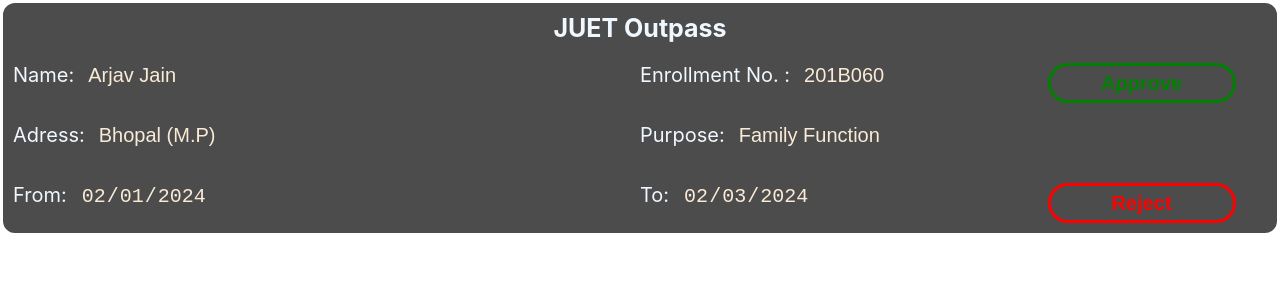
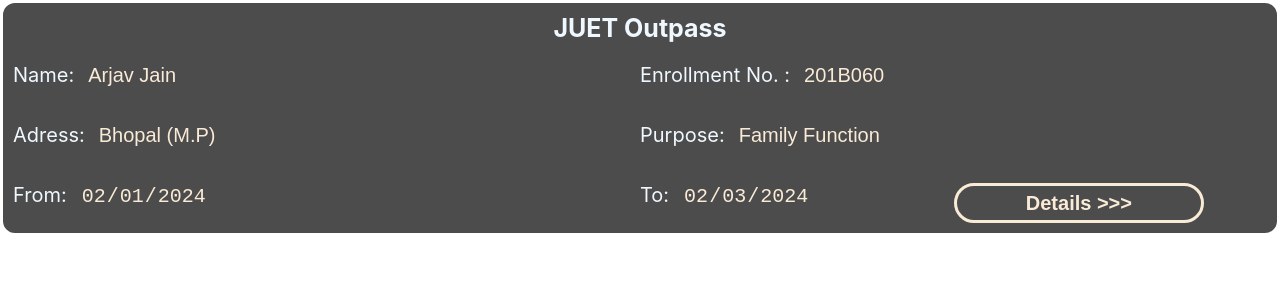
Before and after one commit to github-arjav/College-Outpass-System, a React (Create React App) app in the folder client/: page /WardenPendingOutpass in a window 1280 px wide. Shown: the top 300 px of the page. Built offline with nearby package versions, Linux system fonts and the light colour scheme.

Commit message:
Added and fixed some features & completed front-end part

```diff
--- a/client/src/Components/Outpasses/WardenOutpass.css
+++ b/client/src/Components/Outpasses/WardenOutpass.css
@@ -104,28 +104,17 @@
     font-weight: bold;
 }
 
-.approve{
-    color: green;
-    border: solid green;
+.detail{
+    border: solid antiquewhite;
+    color: antiquewhite;
+    width: 80%;
+    margin: 0;
     transition: 0.3s ease;
 }
 
-.approve:hover{
+.detail:hover{
     cursor: pointer;
-    background: green;
-    color: #fff;
+    background: antiquewhite;
+    color: black;
     transition: 0.3s ease;
 }
-
-.reject{
-    color: red;
-    border: solid red;
-    transition: 0.3s ease;
-}
-
-.reject:hover{
-    cursor: pointer;
-    background: red;
-    color: #fff;
-    transition: 0.3s ease;
-}
--- a/client/src/Components/Outpasses/WardenPendingOutpass.jsx
+++ b/client/src/Components/Outpasses/WardenPendingOutpass.jsx
@@ -33,8 +33,7 @@ const WardenPendingOutpass = () => {
                 <label htmlFor="purpose"className="item-6">Purpose:
                     <input type="text" name="purpose" value="Family Function" className="sa-pass" disabled/>
                 </label>
-                <input type="button" value="Approve" className="outpassbtn item-7 approve"/>
-                <input type="button" value="Reject" className="outpassbtn item-8 reject"/>
+                <input type="button" value="Details >>>" className="outpassbtn item-8 detail"/>
             </form>
         </div>
     )
--- a/client/src/Pages/Auth/Student.jsx
+++ b/client/src/Pages/Auth/Student.jsx
@@ -98,6 +98,7 @@ const Student = () => {
                                             <option value="H-20">H-20</option>
                                             <option value="H-21">H-21</option>
                                             <option value="H-22">H-22</option>
+                                            <option value="Girls">Sharda Bhawan</option>
                                         </select>
                                     </label>
                                     <input type="submit" value="Register" className="auth-btn"/>
--- a/client/src/Pages/Auth/Warden.jsx
+++ b/client/src/Pages/Auth/Warden.jsx
@@ -75,7 +75,7 @@ const Warden = () => {
                             <label htmlFor="hostel">Hostel No.
                                         <select name="hostel" id="hostel" className="auth-inp auth-select" value={selectedOption} onChange={handleSelectChange}>
                                             <option value="default">--select--</option>
-                                            <option value="H-1">H-1</option>
+                                            <option value="H-1">H-1 to H-4</option>
                                             <option value="H-2">H-2</option>
                                             <option value="H-3">H-3</option>
                                             <option value="H-4">H-4</option>
@@ -97,6 +97,7 @@ const Warden = () => {
                                             <option value="H-20">H-20</option>
                                             <option value="H-21">H-21</option>
                                             <option value="H-22">H-22</option>
+                                            <option value="Girls">Sharda Bhawan</option>
                                         </select>
                                     </label>
                             <input type="submit" value="Register" className="auth-btn"/>
--- a/client/src/Pages/OutpassDetails/WardenPendingOutpassDetails.jsx
+++ b/client/src/Pages/OutpassDetails/WardenPendingOutpassDetails.jsx
@@ -1,8 +1,20 @@
 import React from 'react'
+import { useNavigate } from "react-router-dom";
 
 import "./OutpassDetails.css"
 
 const WardenPendingOutpassDetails = () => {
+
+    const navigate = useNavigate()
+
+    const handleApproved = () => {
+        navigate('/WardenHomePage')
+    }
+
+    const handleRejected = () => {
+        navigate('/WardenHomePage')
+    }
+
   return (
     <div className='details'>
         <div className="bimage"></div>
@@ -39,8 +51,8 @@ const WardenPendingOutpassDetails = () => {
                         <input type="file" disabled/>
                     </label>
                     <div className="detail-10">
-                        <input type="button" value="Approve" className='status w-approved'/>
-                        <input type="button" value="Reject" className='status w-rejected'/>
+                        <input type="button" value="Approve" className='status w-approved'onClick={handleApproved}/>
+                        <input type="button" value="Reject" className='status w-rejected' onClick={handleRejected}/>
                     </div>
                     <label htmlFor="hostel" className='detail-11'>Hostel:
                         <input type="text" value="H-22" className='details-inp details-width-fix' disabled/>
--- a/client/src/Pages/OutpassForm/Form.css
+++ b/client/src/Pages/OutpassForm/Form.css
@@ -100,7 +100,7 @@
     border: none;
     border-bottom: solid aliceblue;
     width: 90%;
-    font-size: 20px;
+    font-size: 23px;
     outline: none;
     color: antiquewhite;
     padding-left: 7px;
@@ -109,6 +109,7 @@
 .inp::placeholder{
     color: aliceblue;
     opacity: 90%;
+    font-size: 20px;
 }
 
 .outpass-form label{
--- a/client/src/Pages/OutpassForm/Form.jsx
+++ b/client/src/Pages/OutpassForm/Form.jsx
@@ -22,8 +22,8 @@ const Form = () => {
             <div className="form-box">
                 <form className="outpass-form" onSubmit={handleApply}>
                     <p className="form-text">Fill out this form to apply for outpass</p>
-                    <input type="text" name="fname" placeholder="Full Name"  className="inp fname" required/>
-                    <input type="text" name="enroll" placeholder="Enrollment Number" className="inp enr" required/>
+                    <input type="text" name="fname" value="Arjav Jain"  className="inp fname" required disabled/>
+                    <input type="text" name="enroll" value="201B060" className="inp enr" required disabled/>
                     <input type="number" name="room" placeholder="Room Number" className="inp room" required/>
                     <input type="number" name="days" placeholder="Duration" className="inp days"  required />
                     <label htmlFor="from" className="from" >From:
@@ -40,7 +40,7 @@ const Form = () => {
                     </label>
                     <input type="submit" value="Apply" name="apply" className="sub-btn" />
                     {isSubmitted && (
-                        <p className="ackn">Outpass successfully applied. Redirecting in 3 seconds...</p>
+                        <p className="ackn">Outpass applied successfully. Redirecting in 3 seconds...</p>
                     )}
                 </form>
             </div>
```
